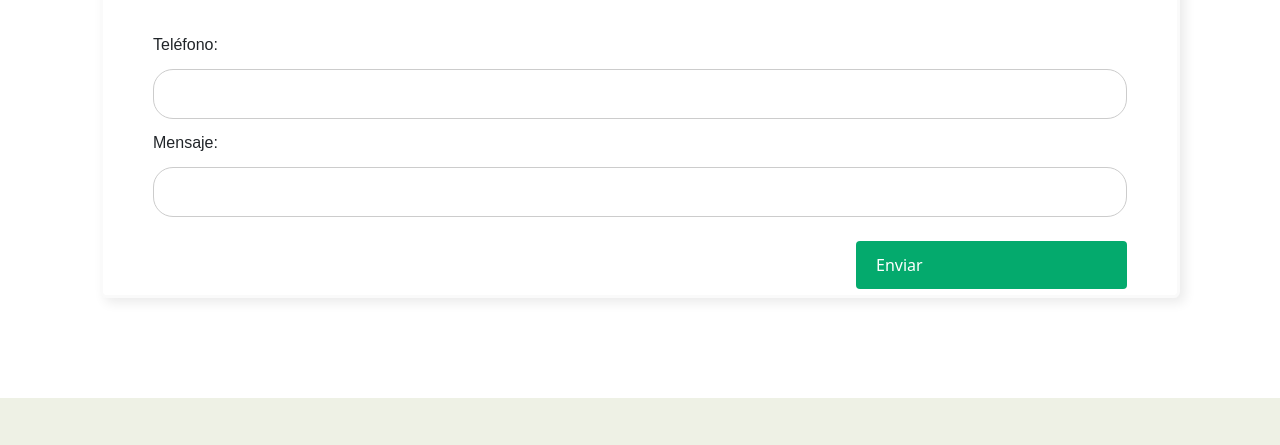
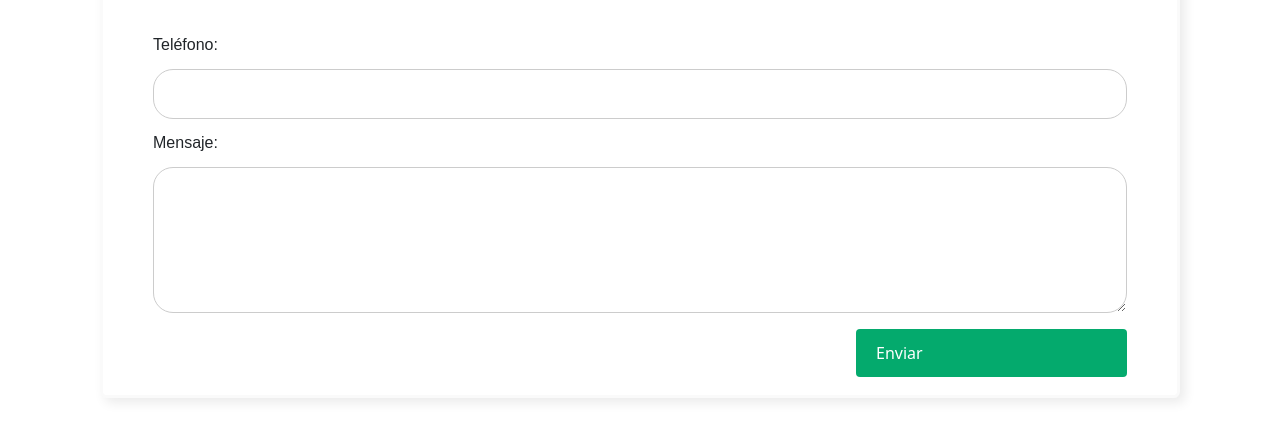
Before and after one commit to rebecalinares/Itamar-Proyecto-Entrega-, a plain HTML site: page pages/contacto.html in a window 1280 px wide. Shown: the part 900-1345 px from the top of the page. Drawn offline with nearby package versions, Linux system fonts and the light colour scheme; files whose address does not match are found by name; a web font is replaced by a local one.

Commit message:
arreglos

```diff
--- a/css/estilos.css
+++ b/css/estilos.css
@@ -592,7 +592,6 @@ input[type=Enviar]:hover {
     padding: 100px;
 }
 .alert{
-    text-align: center;
     background-color: #f2f2f2;
     color: #000;
 }
@@ -618,7 +617,7 @@ input[type=Enviar]:hover {
 /*Inicio Contacto*/
 .cajafor{
     width: 100%;
-    height: 550px;
+    height: 650px;
     background: rgb(255, 255, 255);
     border-radius: 0.4em;
     box-shadow: 0.3em 0.3em 0.7em #00000015;
@@ -629,3 +628,6 @@ input[type=Enviar]:hover {
 .cajafor:hover {
  border: #000 0.2em solid;
 }
+.benviar{
+    margin-top: 10px;
+}
--- a/pages/contacto.html
+++ b/pages/contacto.html
@@ -56,7 +56,7 @@
         <p>CONTACTO</p>
     </div>
 
-    <div class="alert alert-warning alert-dismissible fade show" role="alert">
+    <div class="alert alert-warning alert-dismissible fade show text-center" role="alert">
         No te olvides de suscribirte a nuestro <strong>NEWSLETTER</strong>
         <button type="button" class="btn-close" data-bs-dismiss="alert" aria-label="Close"></button>
       </div>
@@ -70,9 +70,9 @@
                 <input type="text" id="email" name="email" value=""><br><br>
                 <label for="tel">Teléfono:</label><br>
                 <input type="text" id="tel" name="tel" value=""><br>
-                <label for="men">Mensaje:</label><br>
-                <input type="text" id="men" name="men" value=""><br><br>
-                <input type="Enviar" value="Enviar">
+                <label for="mensaje">Mensaje:</label><br>
+                <textarea name="mensaje" id="mensaje" cols="70" rows="5"></textarea>
+                <input class="benviar" type="Enviar" value="Enviar">
             </form>
         </div>
     </div>
```
Also changed, not shown: pages/aboutUs.html (+1 -1 lines), pages/accesorios.html (+1 -1 lines), pages/bags.html (+1 -1 lines), pages/newArrivals.html (+1 -1 lines).
